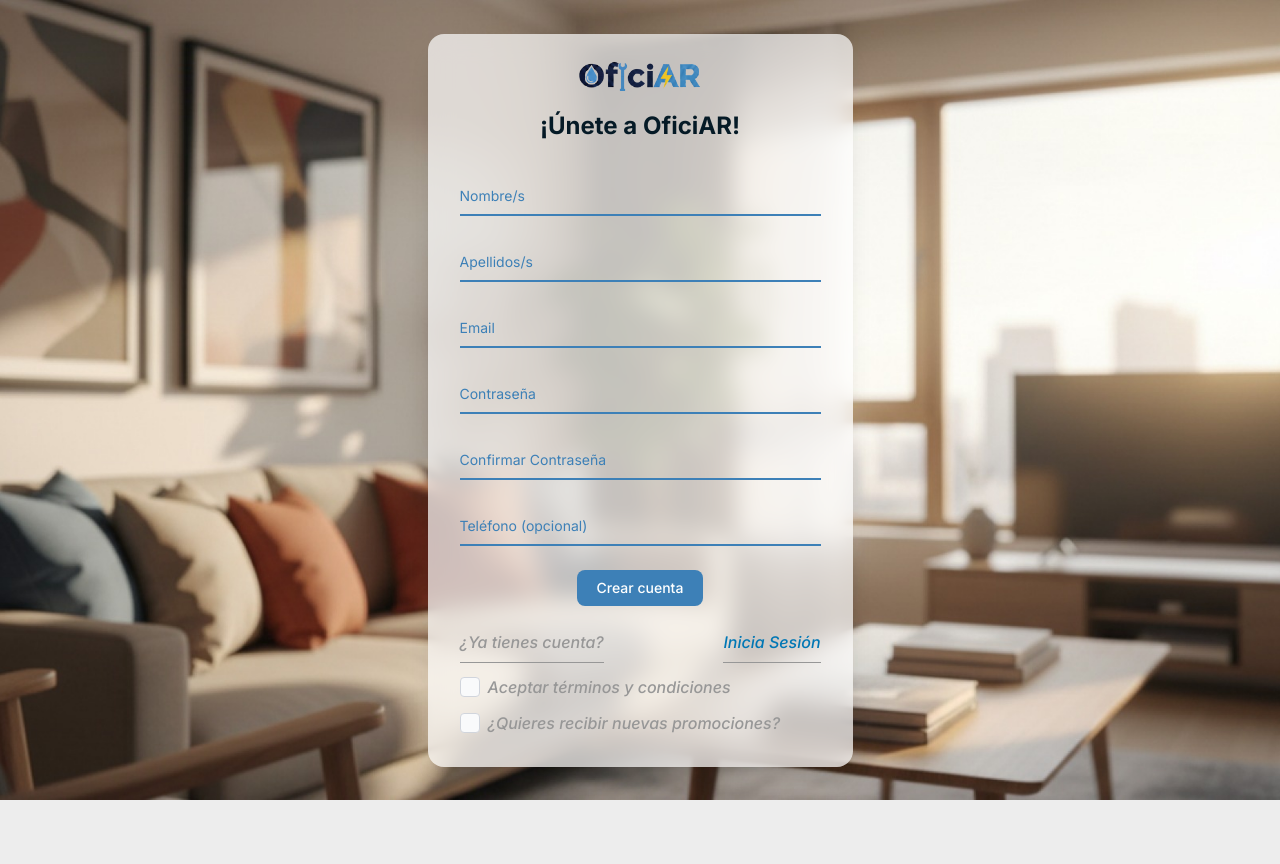
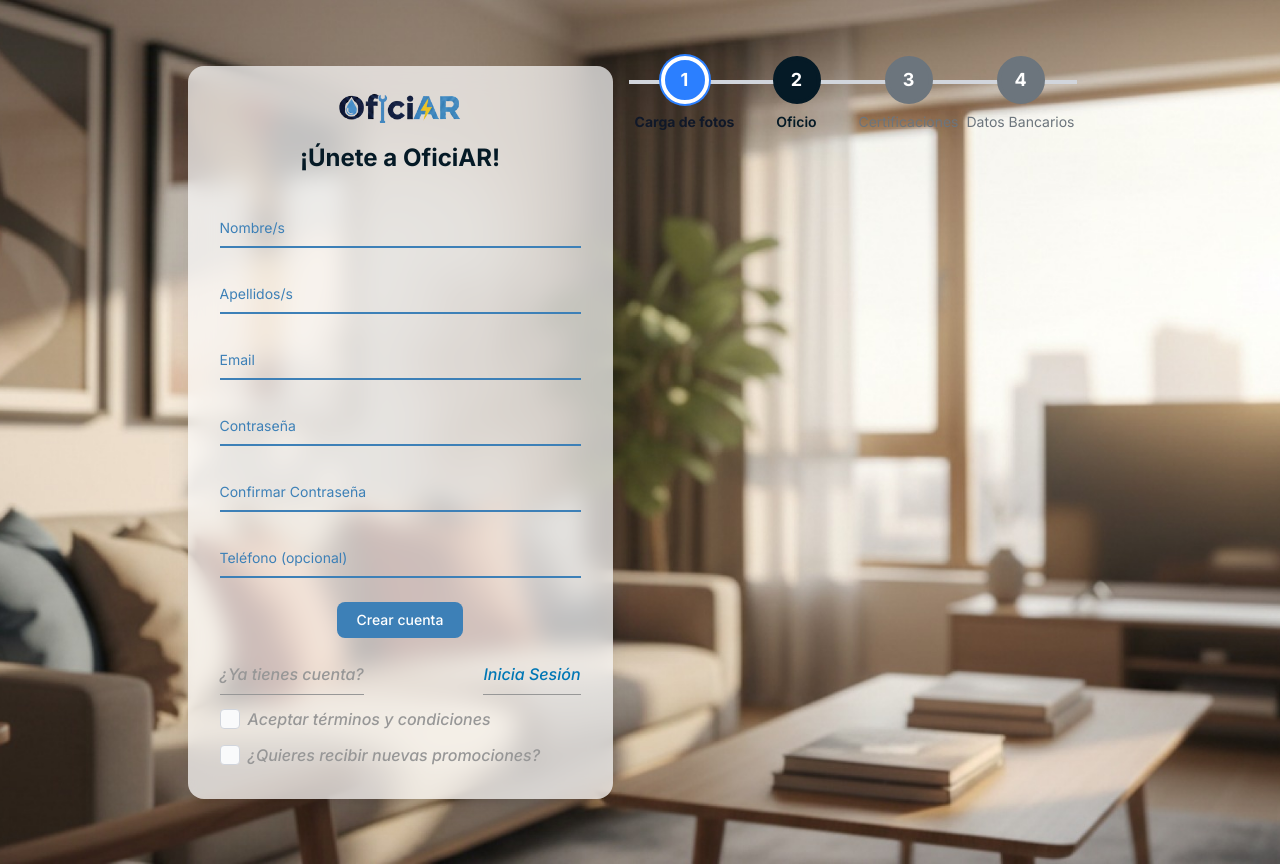
Before and after one commit to DavidToroHrr/oficiAR-front, a React (Vite) app: page /worker-register in a window 1280 px wide. Before the commit the page ends 800 px from the top, so only its background shows below. Built offline with nearby package versions, Linux system fonts and the light colour scheme.

Commit message:
feat: adapting register with validation officer steps

```diff
--- a/src/App.jsx
+++ b/src/App.jsx
@@ -8,6 +8,7 @@ import ValidationIdentity from './pages/OfficersView/ValidationIdentity';
 import CertificationsUpload from './pages/OfficersView/CertificationsUpload';
 import SpecificationOfficer from './pages/OfficersView/SpecificationOfficer';
 import BankAccount from './pages/OfficersView/BankAccount';
+import ValidationComponent from './components/VerificationComponent/VerficationComponent';
 
 function App() {
   return (
@@ -24,12 +25,17 @@ function App() {
 
         <Route path="/worker-register" element={<WorkerRegister />}>
 
-            <Route index element={<Navigate to="validation-identity" replace />} />
-            <Route path="validation-identity" element={<ValidationIdentity />} />
-            <Route path="office-specification" element={<SpecificationOfficer />} />
-            <Route path="certifications" element={<CertificationsUpload />} />
-            <Route path="bank-account" element={<BankAccount />} />
+            <Route path="validation" element={<ValidationComponent />} >
+                <Route index element={<Navigate to="validation-identity" replace />} />
+                <Route path="validation-identity" element={<ValidationIdentity />} />
+                <Route path="officer-specification" element={<SpecificationOfficer />} />
+                <Route path="certifications" element={<CertificationsUpload />} />
+                <Route path="bank-account" element={<BankAccount />} />
+            </Route>
+
         </Route>
+
+
 
       </Routes>
     </BrowserRouter>
--- a/src/components/RegistrationStepper/RegistrationStepper.jsx
+++ b/src/components/RegistrationStepper/RegistrationStepper.jsx
@@ -14,10 +14,10 @@ export default function RegistrationStepper() {
 
   // Identificamos el paso actual
   let pasoActivo = 1;
-  if (path.includes('validation-identity')) pasoActivo = 1;
-  else if (path.includes('office-specification')) pasoActivo = 2;
-  else if (path.includes('certifications')) pasoActivo = 3;
-  else if (path.includes('bank-account')) pasoActivo = 4;
+  if (path.includes('validation/validation-identity')) pasoActivo = 1;
+  else if (path.includes('validation/officer-specification')) pasoActivo = 2;
+  else if (path.includes('validation/certifications')) pasoActivo = 3;
+  else if (path.includes('validation/bank-account')) pasoActivo = 4;
 
   const progreso = ((pasoActivo - 1) / 4) * 130;
 
--- a/src/components/VerificationComponent/VerficationComponent.jsx
+++ b/src/components/VerificationComponent/VerficationComponent.jsx
@@ -1,8 +1,38 @@
-export default function VerificationComponent({ children }) {
+import { Outlet } from "react-router-dom";
+import RegistrationStepper from "../../components/RegistrationStepper/RegistrationStepper";
+
+
+// IMPORTANTE: Mudamos la importación de la imagen para acá
+import validationOfficerImg from "../../assets/validation-officer.png";
+
+export default function VerificationComponent() {
     return (
-        // bg-white/95 da un blanco casi opaco, y backdrop-blur-sm hace un efecto cristal
-        <div >
-            {children}
+        // min-h-screen asegura que este div mida exactamente el 100% del alto de tu monitor
+        <div className="relative flex flex-col min-h-screen">
+
+            {/* --- 1. EL FONDO GLOBAL (Cubre toda la pantalla) --- */}
+            {/* fixed hace que la imagen se quede quieta aunque hagas scroll */}
+            <img
+                src={validationOfficerImg}
+                alt="Fondo de registro"
+                className="absolute inset-0 w-full h-full object-cover -z-20 fixed"
+            />
+            {/* Capa oscura semitransparente para que el Stepper y el texto se lean bien */}
+            <div className="absolute inset-0 bg-black/40 -z-10 fixed"></div>
+
+            {/* --- 2. EL CONTENIDO FLOTANTE --- */}
+            <div className="relative z-10 flex flex-col flex-grow ">
+                {/* El Stepper ahora flota SOBRE la imagen */}
+                <RegistrationStepper />
+
+                {/* Este div empuja la tarjeta blanca para que quede bien centrada */}
+                <div className="flex-grow flex items-center justify-center px-4 w-full">
+
+                    <Outlet />
+
+                </div>
+            </div>
+
         </div>
     );
 }
--- a/src/pages/WorkerRegister/WorkerRegister.jsx
+++ b/src/pages/WorkerRegister/WorkerRegister.jsx
@@ -1,6 +1,8 @@
 import FormComponent from "../../components/FormComponent/FormComponent";
 import background from "../../assets/login_background_image.jpeg"
 import TextInput from "../../components/TextInput/TextInput"
+import VerificationComponent from "../../components/VerificationComponent/VerficationComponent";
+import { Outlet } from "react-router-dom";
 
 export default function WorkerRegister(){
    return(
@@ -80,6 +82,10 @@ export default function WorkerRegister(){
                 {/* Input 6: Teléfono (opcional) */}
                 <TextInput id="telefono" name="telefono" type="tel" label="Teléfono (opcional)" />
             </FormComponent>
+
+            <VerificationComponent>
+            </VerificationComponent>
+
         </div>
     );
 
```
